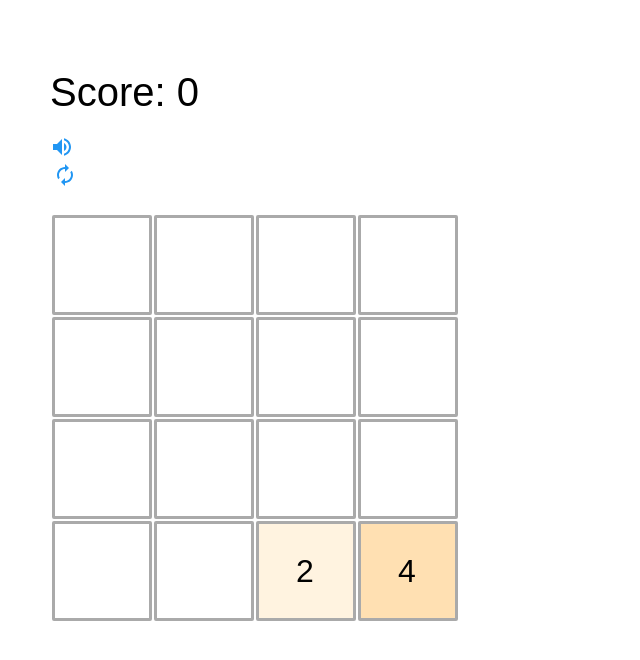
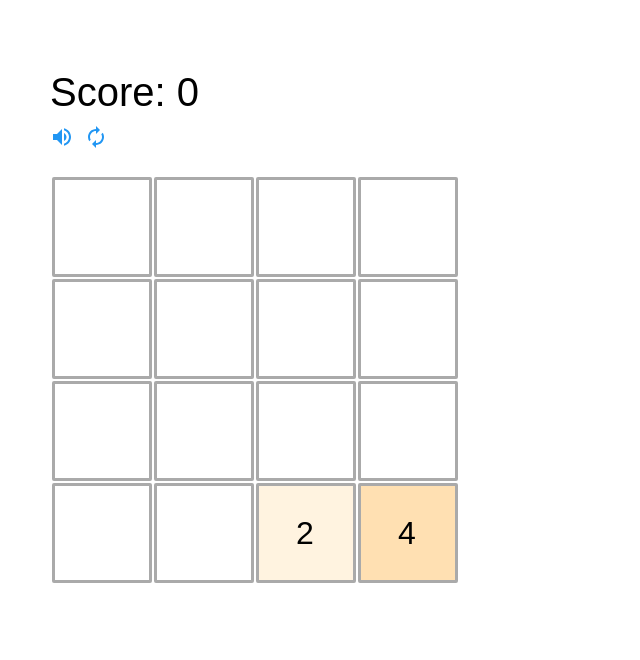
Before and after one commit to noiron/react-2048, a React (Create React App) app: page / in a window 1280 px wide. Shown: the top 660 px of the page, without its empty margins (0-640 px from the left). Built offline with nearby package versions, Linux system fonts and the light colour scheme.

Commit message:
修改界面样式

```diff
--- a/src/App.js
+++ b/src/App.js
@@ -87,7 +87,7 @@ class App extends Component {
         this.setState(prevState => ({
             matrix: prevState.matrix._reset()
         }));
-    }
+    };
 
     render() {
         const { matrix, speakerOn } = this.state;
@@ -95,8 +95,10 @@ class App extends Component {
         return (
             <div className="App">
                 <div className="score">Score: {matrix.score}</div>
-                <Speaker onClick={this.toggleSpeaker} speakerOn={speakerOn} />
-                <Reset onClick={this.resetGame} />
+                <div className="buttons-row">
+                    <Speaker onClick={this.toggleSpeaker} speakerOn={speakerOn} />
+                    <Reset onClick={this.resetGame} />
+                </div>
                 <Board matrix={matrix.grids} />
             </div>
         );
--- a/src/components/Board/board.css
+++ b/src/components/Board/board.css
@@ -1,5 +1,5 @@
 table {
-    margin: 20px 0;
+    margin: 10px 0;
 }
 
 tr {
--- a/src/index.css
+++ b/src/index.css
@@ -15,7 +15,13 @@ body {
     font-size: 40px;
 }
 
-.speaker-btn {
+.buttons-row {
+    padding: 10px 0;
     text-align: left;
-    margin-top: 20px;
 }
+
+.buttons-row [class$='-btn'] {
+    display: inline-block;
+    margin-right: 10px;
+    cursor: pointer;
+}
--- a/src/matrix.js
+++ b/src/matrix.js
@@ -61,7 +61,7 @@ export default class Matrix {
     };
 
     addInitNums = (quanity = 2) => {
-        [1, 2].forEach(a => {
+        [...Array(2)].forEach(a => {
             this.addRandomNumToMatrix();
         })
     }
```
